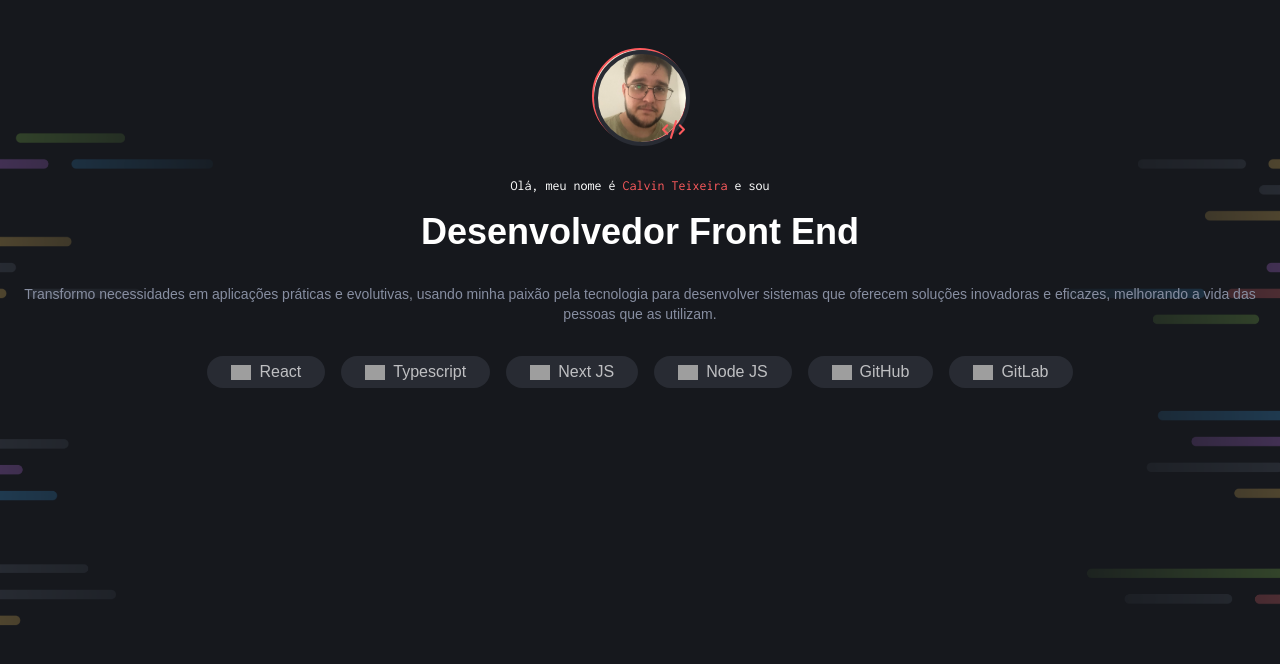
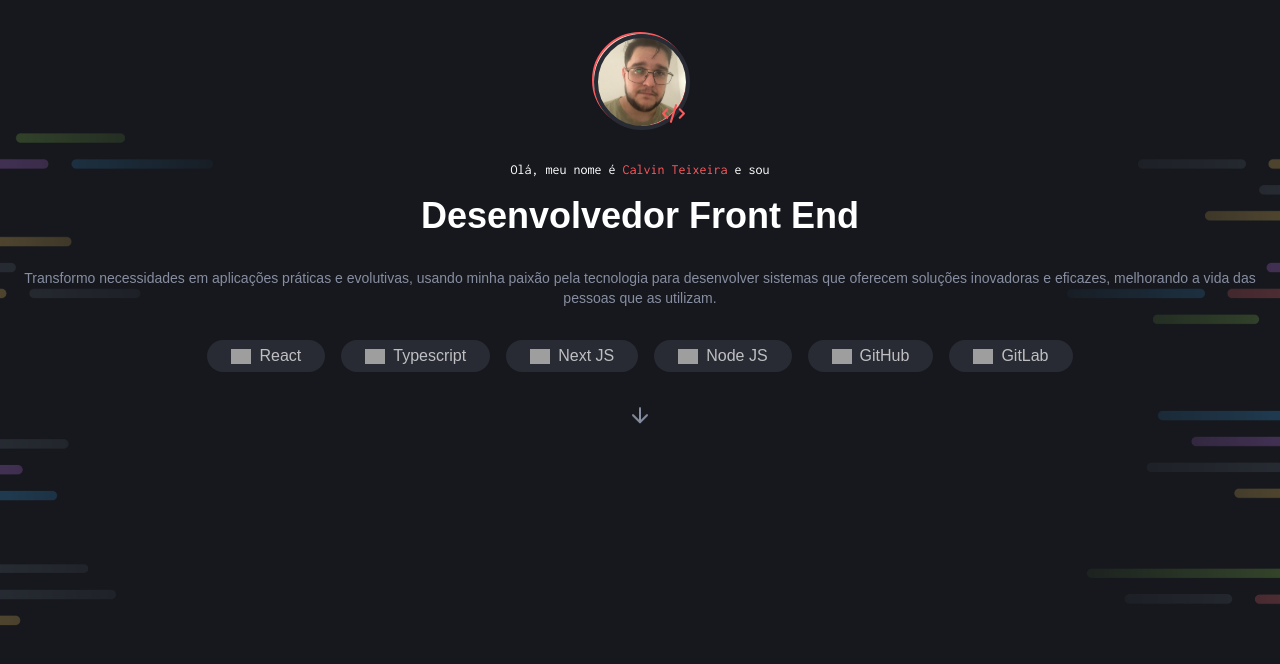
Before and after one commit to calvinsteixeira/portfolio, a Next.js app: page / in a window 1280 px wide. Shown: the top 664 px of the page. Built offline with nearby package versions, Linux system fonts and the light colour scheme; grey boxes are pictures that could not be loaded.

Commit message:
Feat: Arrow para indicar mais conteúdo

```diff
--- a/app/globals.css
+++ b/app/globals.css
@@ -76,6 +76,6 @@ body {
     @apply bg-background text-foreground;
   }
   section {
-    @apply px-6 py-12
+    @apply px-6
   }
 }
--- a/app/page.tsx
+++ b/app/page.tsx
@@ -4,15 +4,15 @@ import * as Icons from "@/icons";
 import * as Componenets from "@/components/index";
 
 //UTILS
-import { Inconsolata } from 'next/font/google'
-const inconsolata = Inconsolata({ subsets: ['latin'] })
+import { Inconsolata } from "next/font/google";
+const inconsolata = Inconsolata({ subsets: ["latin"] });
 
 export default function Home() {
   return (
     <div>
       <main>
         {/* INTRO */}
-        <section className="relative w-full h-screen bg-primary overflow-hidden flex justify-center">
+        <section className="relative w-full h-screen bg-primary overflow-hidden flex justify-center pt-8">
           <div className="text-center z-10 text-white space-y-8 flex flex-col items-center">
             <div className="bg-foreground w-24 h-24 rounded-full relative border-2 border-primary">
               <div className="absolute z-10 w-24 h-24 rounded-full border-4 border-background "></div>
@@ -69,6 +69,7 @@ export default function Home() {
                 iconPath="https://res.cloudinary.com/dotdj32as/image/upload/v1724679755/j305tlqj2vemq3l5ywpo.svg"
               />
             </div>
+            <Icons.ArrowDown className="animate-bounce text-primary-foreground"/>
           </div>
           <Image
             src={"/Background_Intro.png"}
--- a/icons/index.ts
+++ b/icons/index.ts
@@ -1 +1 @@
-export { CodeXml } from 'lucide-react'
+export { CodeXml, ArrowDown } from 'lucide-react'
```
